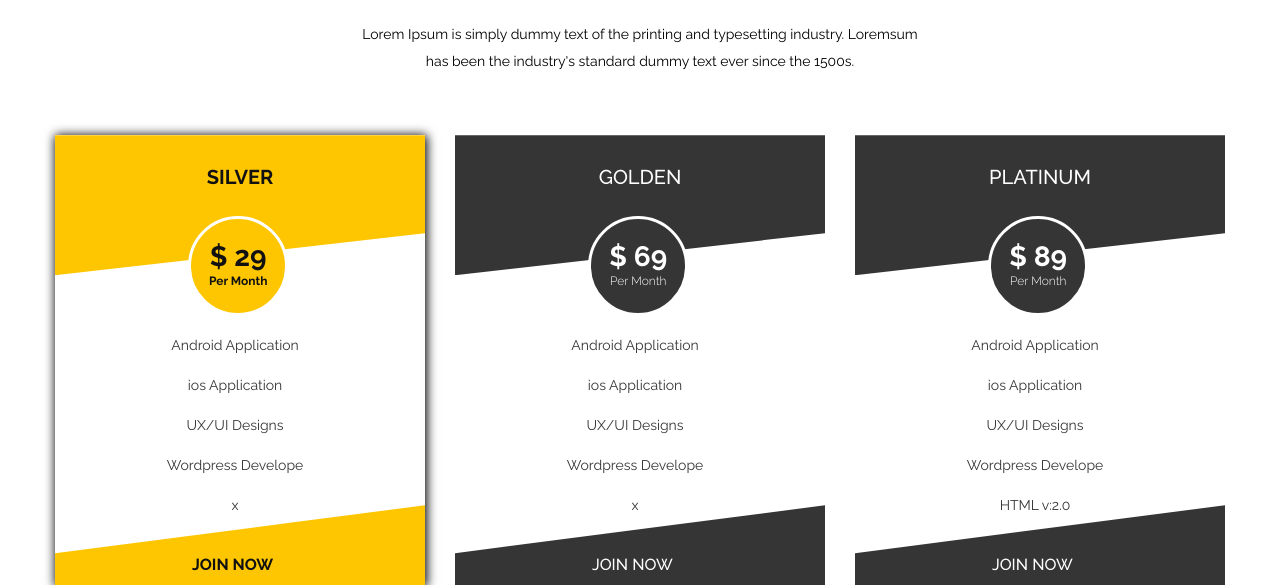
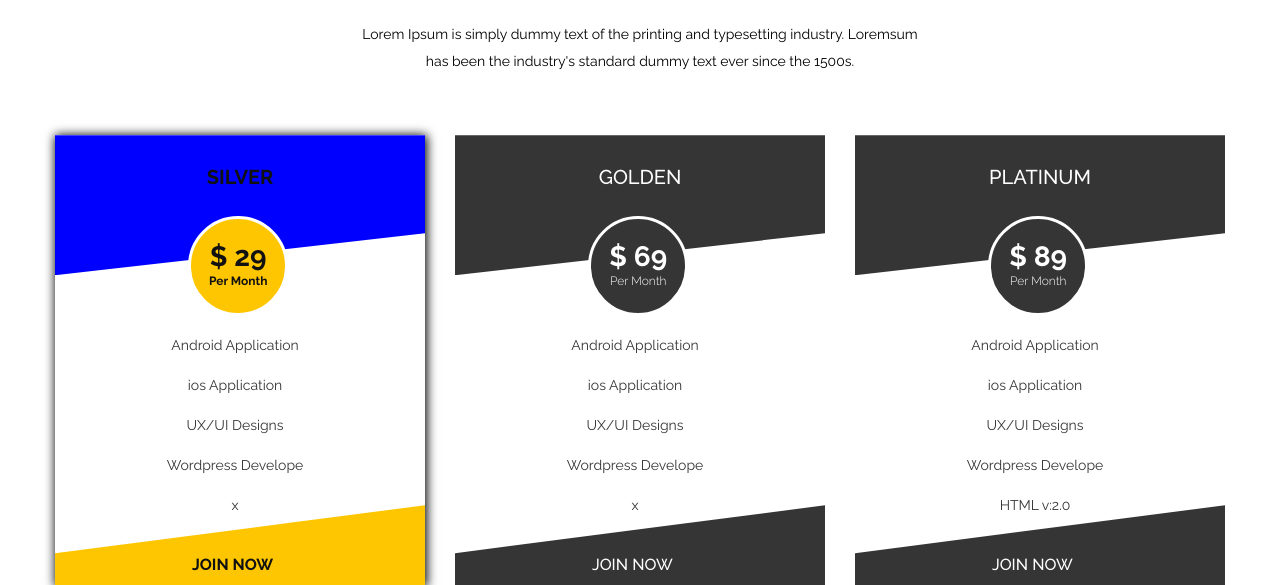
Before and after one commit to Sajjadul011/HUNT-POTFOLIO, a plain HTML site: page index.html in a window 1280 px wide. In both pictures the pointer is over the element "SILVER". Shown: the part 2018-2603 px from the top of the page. Drawn offline with Linux system fonts and the light colour scheme.

Commit message:
change color

```diff
--- a/css/style.css
+++ b/css/style.css
@@ -360,13 +360,13 @@ header .container nav ul li a:hover::after {
     color: black;
 }
 #pricepenal .container .mainbox:hover .planename {
-    background-color: #fec600;
+    /* background-color: #fec600; */
+    background-color: blue;
     color: #111111;
 }
 #pricepenal .container .mainbox:hover >.price{
     background-color: #fec600;
-    color: #111111 !important;
-    font-size: 50px;
+
 }
 #pricepenal .container .mainbox:hover  .price  h5,
 #pricepenal .container .mainbox:hover  .price  p,
```
